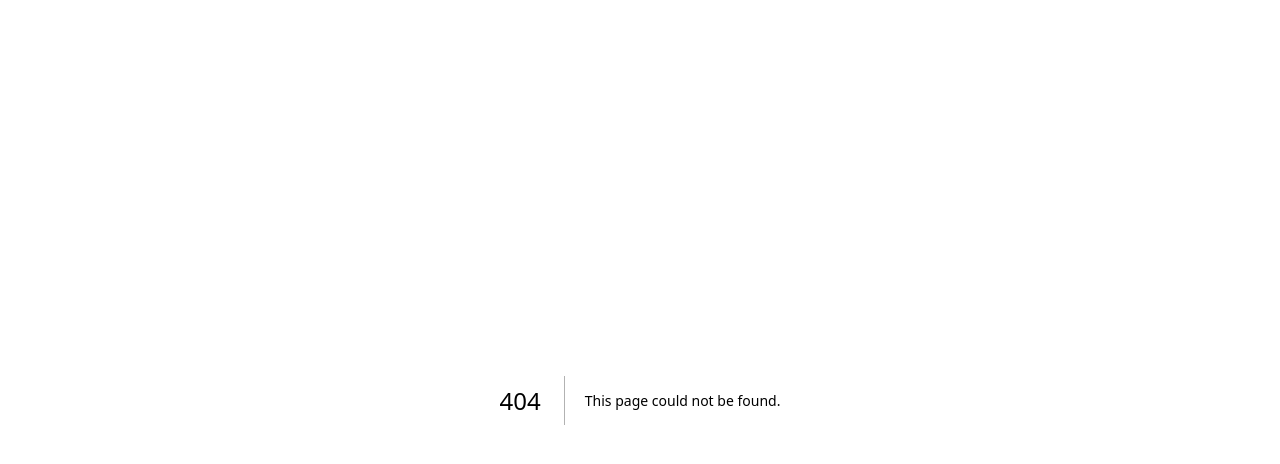
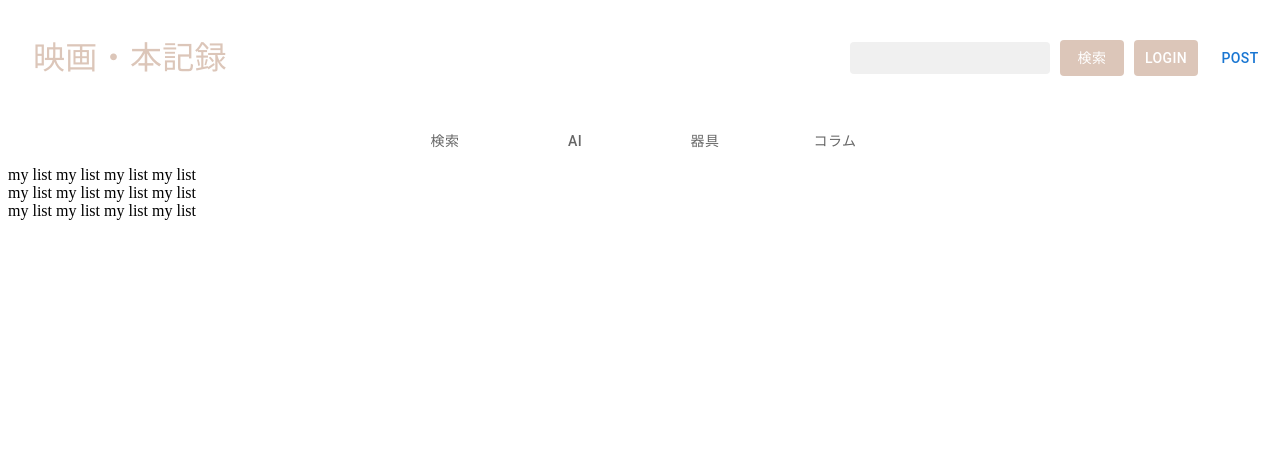
Before and after one commit to Ayano622/my-app, a Next.js app: page /list in a window 1280 px wide. Before the commit this address had no page. Shown: the top 464 px of the page. Built offline with nearby package versions, Linux system fonts and the light colour scheme.

Commit message:
fix post page and add mylist page

```diff
--- /dev/null
+++ b/src/pages/list/index.tsx
@@ -0,0 +1,16 @@
+import { Header } from '../../layout/Header'
+import React from 'react'
+
+export default function ListPage () {
+  return (
+    <div>
+        <Header />
+        <div>
+            my list my list my list my list<br></br>
+            my list my list my list my list<br></br>
+            my list my list my list my list<br></br>
+        </div>
+    </div>
+
+  )
+}
```
Also changed, not shown: src/components/List/index.tsx (added, +9 -0 lines), src/components/Post/index.tsx (+15 -15 lines).
